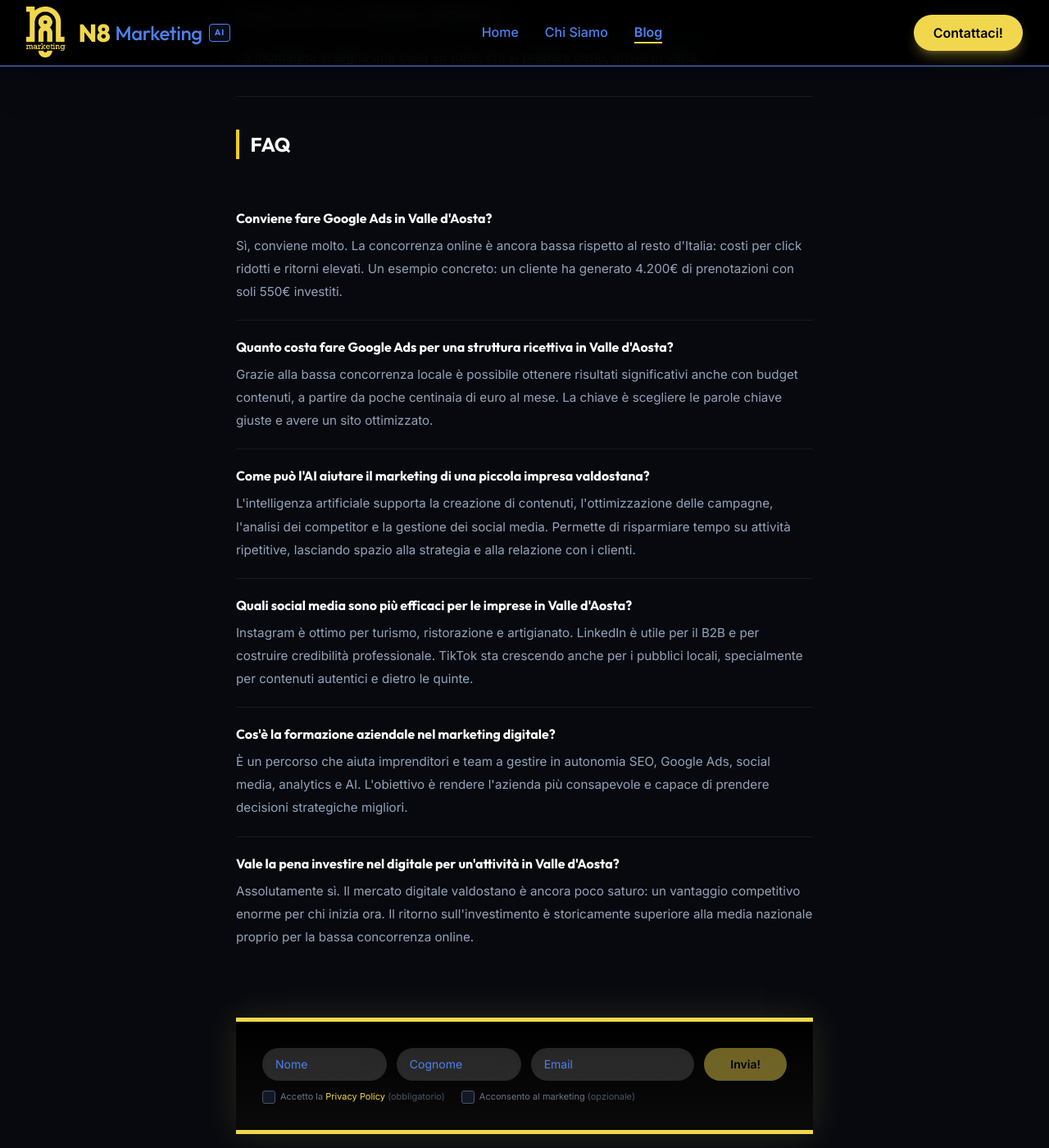
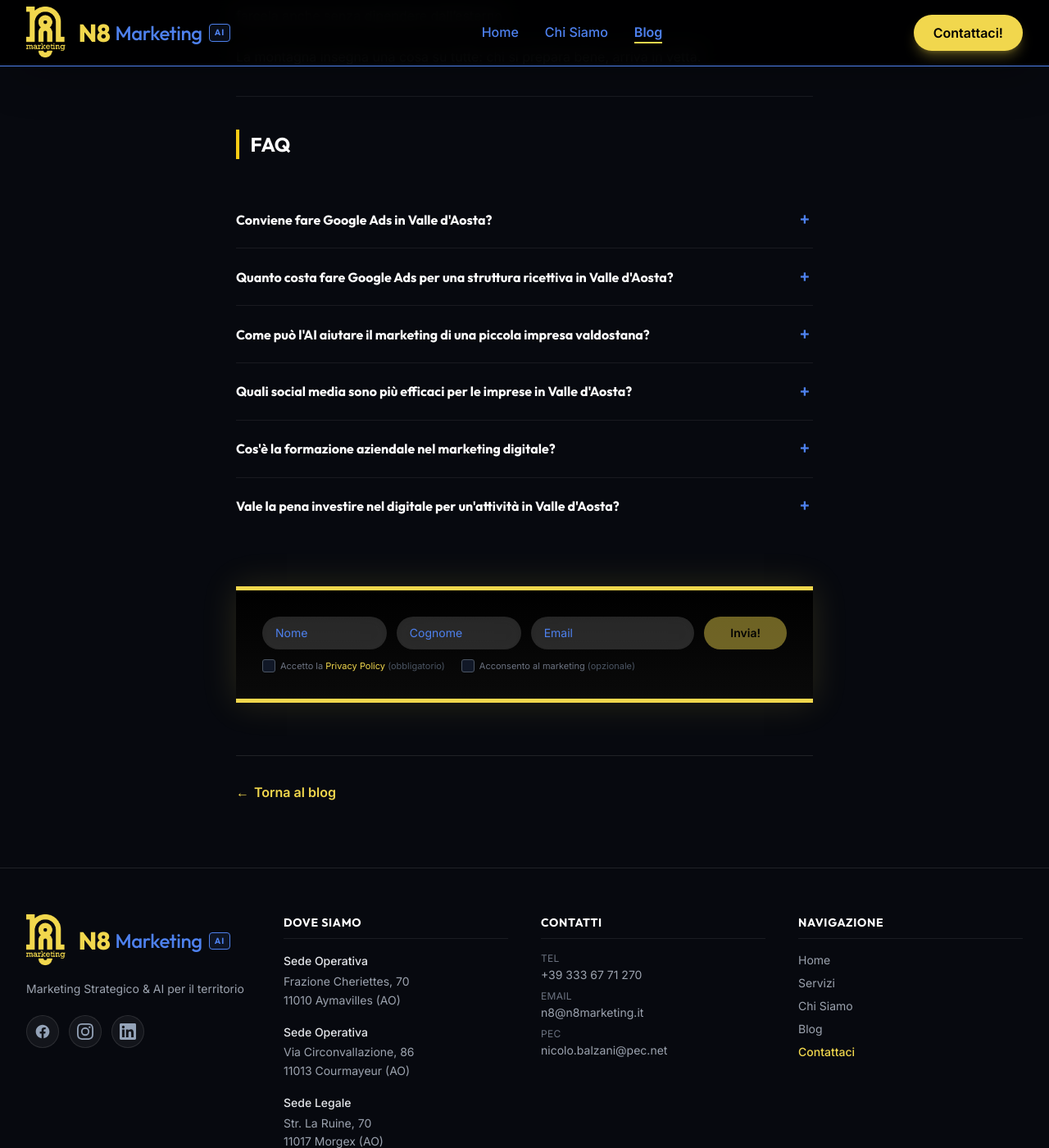
Before and after one commit to NicoDavN8/n8marketing-2026, a Jekyll site: the page built from _posts/2026-04-20-riflessioni-digitali.md, in a window 1280 px wide and 1400 px high, scrolled down 4175 px. Shown: the whole window at 82% size. Built offline with Jekyll 4.4.1, drawn with Linux system fonts in a browser that asks for light colours; nearby versions of some CDN libraries.

Commit message:
Fix immagini baseurl, FAQ accordion, aggiorna template

```diff
--- a/_posts/2026-04-20-riflessioni-digitali.md
+++ b/_posts/2026-04-20-riflessioni-digitali.md
@@ -56,7 +56,7 @@ Certo, ci sono alcune condizioni necessarie perché funzioni:
 
 Vale la pena sottolineare che quel cliente non usa nessun social media. La sua intera strategia si basa su **SEO e Google Ads**. E funziona benissimo, almeno per ora.
 
-![Marketing digitale in Valle d'Aosta](/assets/images/riflessioni-digitali-marketing-vda.webp)
+<img src="{{ site.baseurl }}/assets/images/riflessioni-digitali-marketing-vda.webp" alt="Marketing digitale in Valle d'Aosta">
 
 ---
 
@@ -88,7 +88,7 @@ Per questo ho iniziato a dedicare parte del mio tempo a sessioni di formazione d
 
 Il digitale non è un costo da minimizzare, è una competenza da sviluppare.
 
-![Lavoro di team e formazione aziendale](/assets/images/lavoro-marketing-social-media-vda.webp)
+<img src="{{ site.baseurl }}/assets/images/lavoro-marketing-social-media-vda.webp" alt="Lavoro di team e formazione aziendale">
 
 ---
 
@@ -105,28 +105,28 @@ La montagna insegna una cosa su tutte: chi si prepara bene, arriva in vetta.
 ## FAQ {#faq}
 
 <div class="post-faq">
-  <div class="faq-item">
-    <strong>Conviene fare Google Ads in Valle d'Aosta?</strong>
+  <details class="faq-item">
+    <summary>Conviene fare Google Ads in Valle d'Aosta?</summary>
     <p>Sì, conviene molto. La concorrenza online è ancora bassa rispetto al resto d'Italia: costi per click ridotti e ritorni elevati. Un esempio concreto: un cliente ha generato 4.200€ di prenotazioni con soli 550€ investiti.</p>
-  </div>
-  <div class="faq-item">
-    <strong>Quanto costa fare Google Ads per una struttura ricettiva in Valle d'Aosta?</strong>
+  </details>
+  <details class="faq-item">
+    <summary>Quanto costa fare Google Ads per una struttura ricettiva in Valle d'Aosta?</summary>
     <p>Grazie alla bassa concorrenza locale è possibile ottenere risultati significativi anche con budget contenuti, a partire da poche centinaia di euro al mese. La chiave è scegliere le parole chiave giuste e avere un sito ottimizzato.</p>
-  </div>
-  <div class="faq-item">
-    <strong>Come può l'AI aiutare il marketing di una piccola impresa valdostana?</strong>
+  </details>
+  <details class="faq-item">
+    <summary>Come può l'AI aiutare il marketing di una piccola impresa valdostana?</summary>
     <p>L'intelligenza artificiale supporta la creazione di contenuti, l'ottimizzazione delle campagne, l'analisi dei competitor e la gestione dei social media. Permette di risparmiare tempo su attività ripetitive, lasciando spazio alla strategia e alla relazione con i clienti.</p>
-  </div>
-  <div class="faq-item">
-    <strong>Quali social media sono più efficaci per le imprese in Valle d'Aosta?</strong>
+  </details>
+  <details class="faq-item">
+    <summary>Quali social media sono più efficaci per le imprese in Valle d'Aosta?</summary>
     <p>Instagram è ottimo per turismo, ristorazione e artigianato. LinkedIn è utile per il B2B e per costruire credibilità professionale. TikTok sta crescendo anche per i pubblici locali, specialmente per contenuti autentici e dietro le quinte.</p>
-  </div>
-  <div class="faq-item">
-    <strong>Cos'è la formazione aziendale nel marketing digitale?</strong>
+  </details>
+  <details class="faq-item">
+    <summary>Cos'è la formazione aziendale nel marketing digitale?</summary>
     <p>È un percorso che aiuta imprenditori e team a gestire in autonomia SEO, Google Ads, social media, analytics e AI. L'obiettivo è rendere l'azienda più consapevole e capace di prendere decisioni strategiche migliori.</p>
-  </div>
-  <div class="faq-item">
-    <strong>Vale la pena investire nel digitale per un'attività in Valle d'Aosta?</strong>
+  </details>
+  <details class="faq-item">
+    <summary>Vale la pena investire nel digitale per un'attività in Valle d'Aosta?</summary>
     <p>Assolutamente sì. Il mercato digitale valdostano è ancora poco saturo: un vantaggio competitivo enorme per chi inizia ora. Il ritorno sull'investimento è storicamente superiore alla media nazionale proprio per la bassa concorrenza online.</p>
-  </div>
+  </details>
 </div>
--- a/assets/style.css
+++ b/assets/style.css
@@ -541,26 +541,60 @@ h1, h2, h3, h4, h5, h6 {
   margin-top: 2.5rem;
 }
 
+/* Accordion FAQ con <details>/<summary> */
 .post-faq .faq-item {
   border-bottom: 1px solid rgba(255,255,255,0.07);
-  padding: 1.25rem 0;
 }
 
 .post-faq .faq-item:last-child {
   border-bottom: none;
 }
 
-.post-faq .faq-item strong {
-  display: block;
+.post-faq .faq-item summary {
   font-family: 'Outfit', sans-serif;
   font-size: 1rem;
   font-weight: 600;
-  color: #ffffff !important;
-  margin-bottom: 0.5rem;
+  color: #ffffff;
+  padding: 1.1rem 0.25rem 1.1rem 0;
+  cursor: pointer;
+  list-style: none;
+  display: flex;
+  justify-content: space-between;
+  align-items: center;
+  transition: color 0.2s ease;
+}
+
+.post-faq .faq-item summary::-webkit-details-marker {
+  display: none;
+}
+
+.post-faq .faq-item summary::after {
+  content: '+';
+  font-size: 1.4rem;
+  font-weight: 300;
+  color: #4e81ee;
+  flex-shrink: 0;
+  margin-left: 1rem;
+  transition: transform 0.25s ease, color 0.2s ease;
+}
+
+.post-faq .faq-item[open] summary::after {
+  transform: rotate(45deg);
+  color: #f1d74d;
+}
+
+.post-faq .faq-item[open] summary {
+  color: #f1d74d;
+}
+
+.post-faq .faq-item summary:hover {
+  color: #f1d74d;
 }
 
 .post-faq .faq-item p {
   color: #94a3b8;
   font-size: 0.95rem;
+  line-height: 1.75;
+  padding: 0 0.25rem 1.1rem 0;
   margin: 0;
 }
```
Also changed, not shown: _posts/template-articolo.md (+10 -10 lines).
